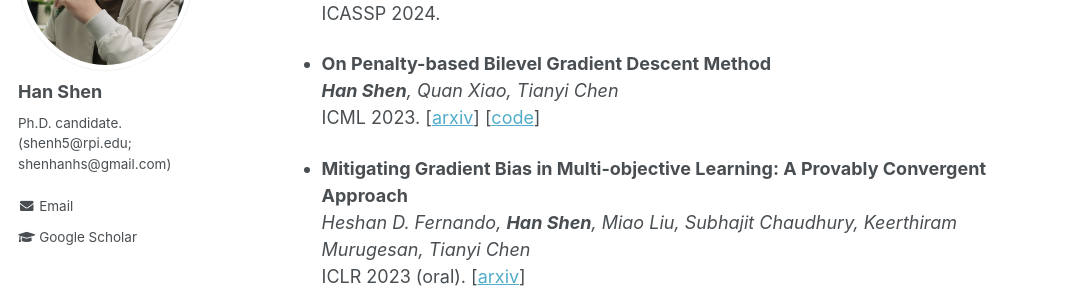
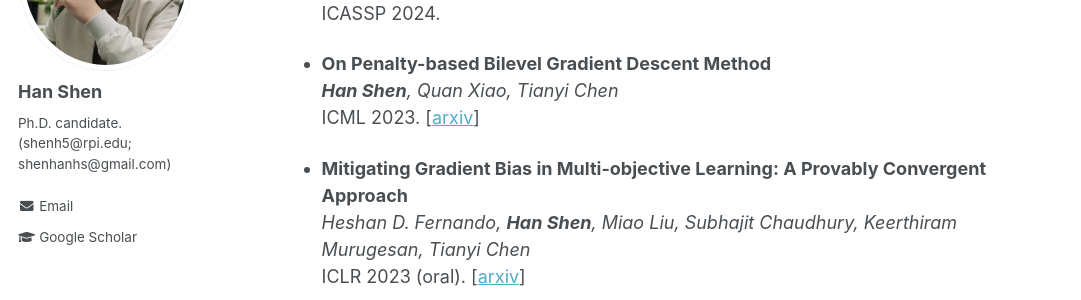
Before and after one commit to hanshen95/hanshen95.github.io, a Jekyll site: the page built from _pages/markdown.md, in a window 1280 px wide and 900 px high, scrolled down 741 px. Shown: the part 153-453 px from the top of the window, without its empty margins (0-1081 px from the left). Built offline with Jekyll 4.4.1, drawn with Linux system fonts in a browser that asks for light colours.

Commit message:
Update markdown.md

```diff
--- a/_pages/markdown.md
+++ b/_pages/markdown.md
@@ -35,8 +35,7 @@ ICASSP 2024.
 
 * <b>On Penalty-based Bilevel Gradient Descent Method</b>\
 *<b>Han Shen</b>, Quan Xiao, Tianyi Chen*\
-ICML 2023. [[arxiv](https://arxiv.org/abs/2302.05185)] [[code](https://github.com/hanshen95/penalized-bilevel-gradient-descent)]
-
+ICML 2023. [[arxiv](https://arxiv.org/abs/2302.05185)]
 
 * <b>Mitigating Gradient Bias in Multi-objective Learning: A Provably Convergent Approach</b>\
 *Heshan D. Fernando, <b>Han Shen</b>, Miao Liu, Subhajit Chaudhury, Keerthiram Murugesan, Tianyi Chen*\
```
